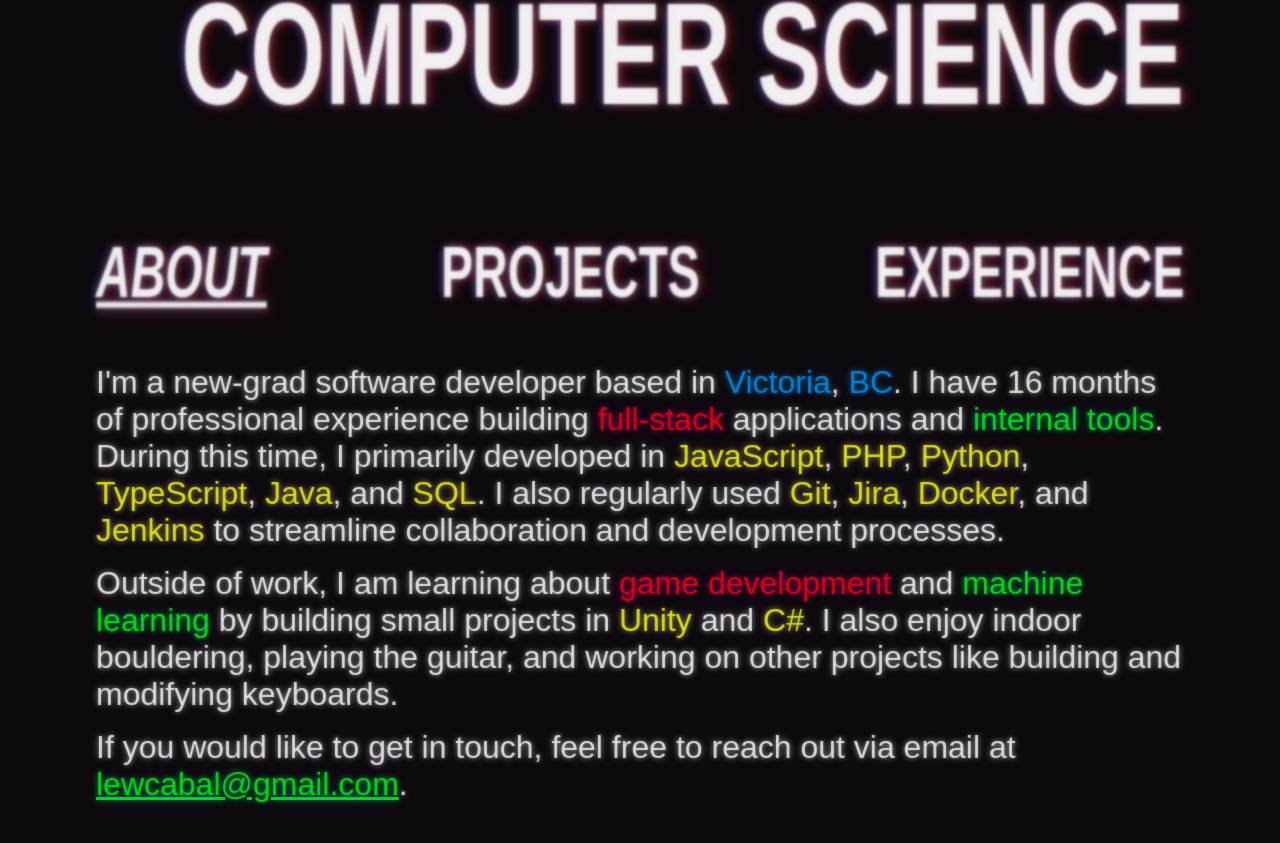
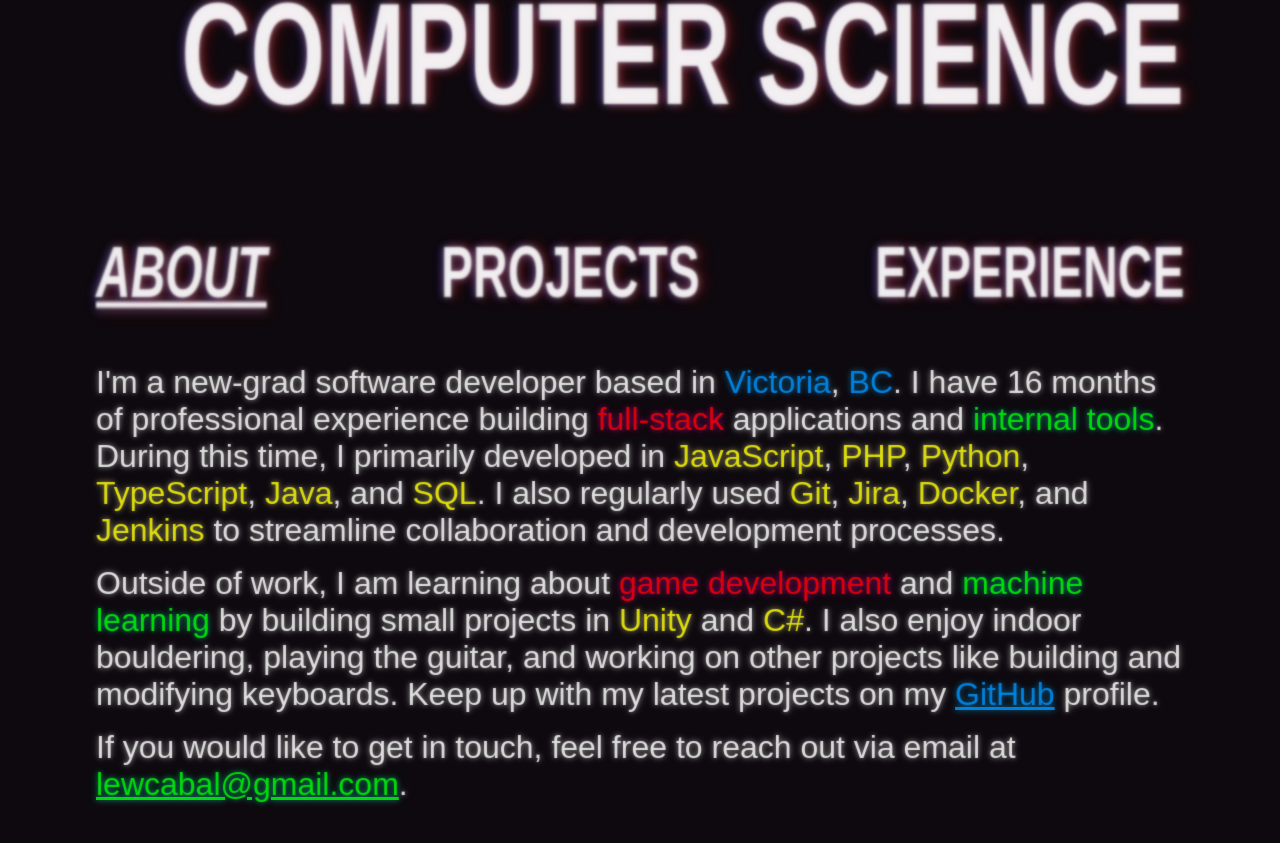
Before and after one commit to lewcab/lewcab.github.io, a React (Vite) app: page / in a window 1280 px wide. Shown: the part 620-1463 px from the top of the page. Built offline with nearby package versions, Linux system fonts and the light colour scheme.

Commit message:
added github link to about

```diff
--- a/src/components/content/About.jsx
+++ b/src/components/content/About.jsx
@@ -14,6 +14,7 @@ const About = () => {
       <p className="about">
         Outside of work, I am learning about <span className="glow-red">game development</span> and <span className="glow-green">machine learning</span> by building small projects in <span className="glow-yellow">Unity</span> and <span className="glow-yellow">C#</span>.
         I also enjoy indoor bouldering, playing the guitar, and working on other projects like building and modifying keyboards.
+        Keep up with my latest projects on my <a href="https://github.com/lewcab" target="_blank" className="glow-blue">GitHub</a> profile.
       </p>
       <p className="about">
         If you would like to get in touch, feel free to reach out via email at <a href="mailto:lewcabal@gmail.com?" target="_blank" rel="noopener noreferrer" className="glow-green">lewcabal@gmail.com</a>.
```
